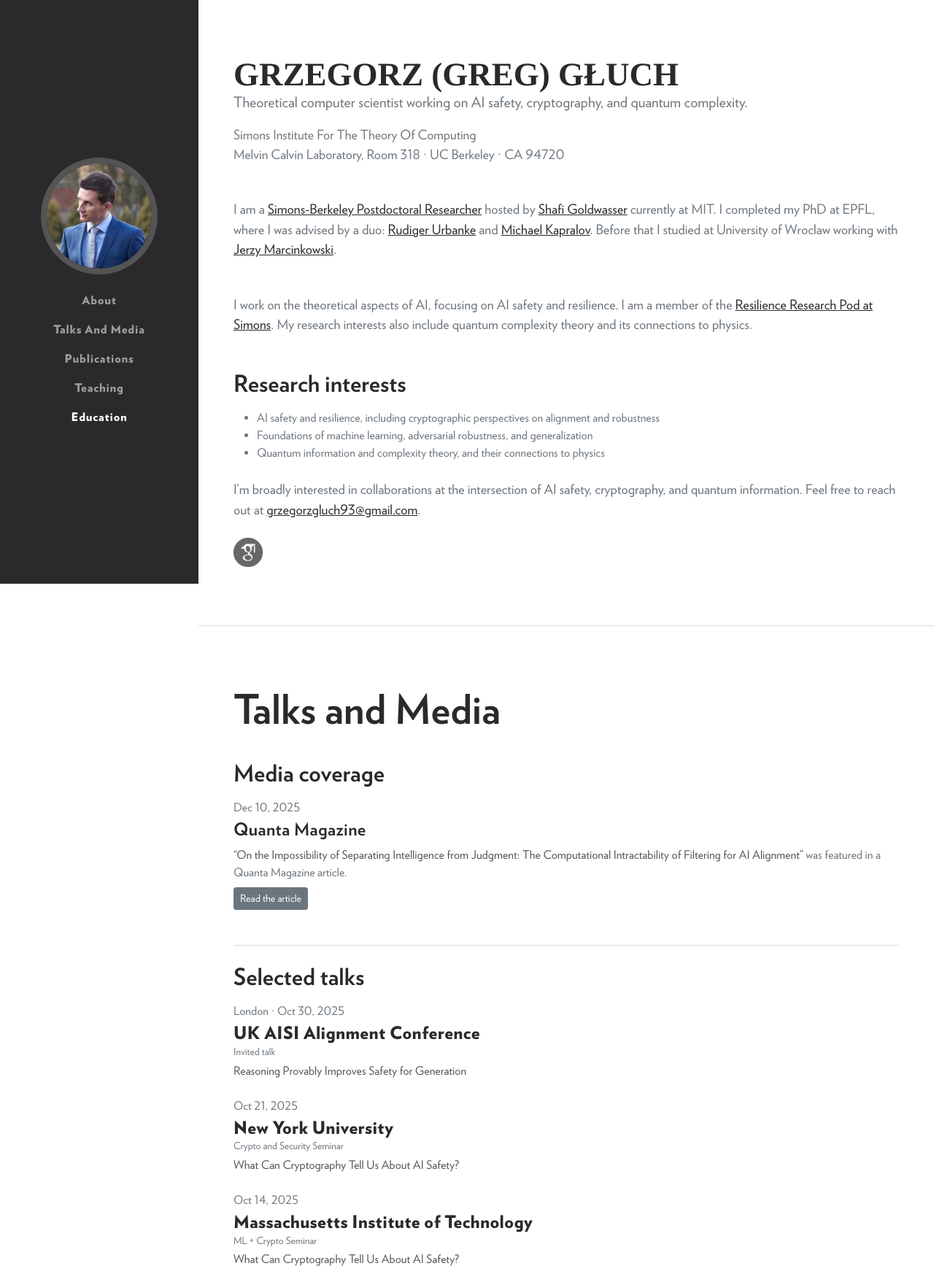
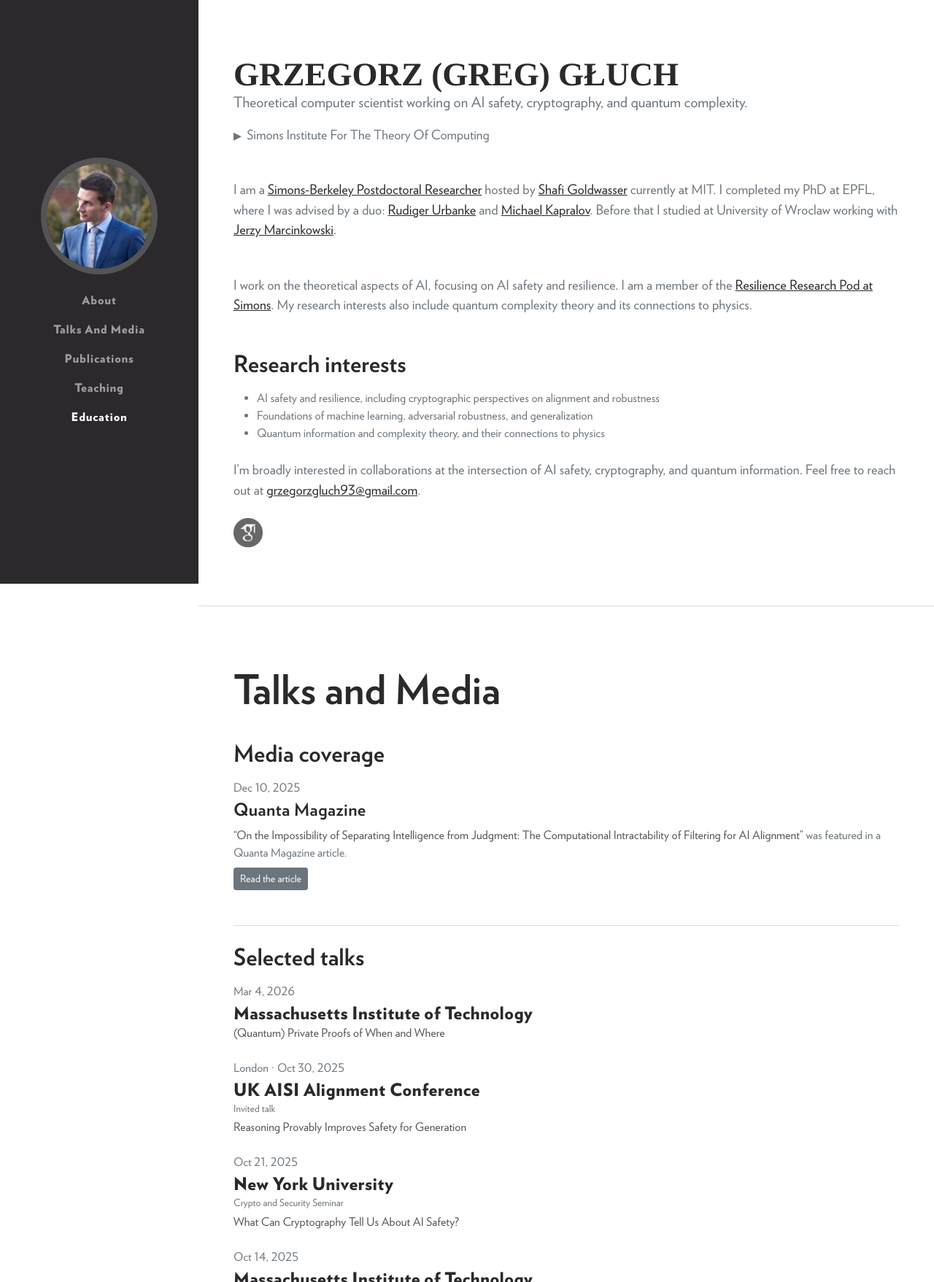
Before and after one commit to grzegorzgluch/grzegorzgluch.github.io, a website: page index.html in a window 1280 px wide. Shown: the top 1757 px of the page at 73% size. Drawn offline with nearby package versions, Linux system fonts and the light colour scheme; a web font is replaced by a local one.

Commit message:
Added MIT talk

```diff
--- a/index.html
+++ b/index.html
@@ -179,10 +179,13 @@
           <p class="lead mb-3" style="font-size: 20px;">
             Theoretical computer scientist working on AI safety, cryptography, and quantum complexity.
           </p>
-          <div class="subheading mb-5" style="font-size: 18px;">
-            Simons Institute for the Theory of Computing<br />
-            Melvin Calvin Laboratory, Room 318 · UC Berkeley · CA 94720
-          </div>
+          <details class="subheading mb-5" style="font-size: 18px;">
+            <summary style="cursor: pointer;">Simons Institute for the Theory of Computing</summary>
+            <p class="mb-0 mt-1" style="font-size: 18px;">
+              Melvin Calvin Laboratory, Room 318<br />
+              UC Berkeley · CA 94720
+            </p>
+          </details>
 
           <p class="lead mb-5">
             I am a <a href="https://simons.berkeley.edu/people/postdoctoral-researchers" target="_blank">Simons-Berkeley Postdoctoral Researcher</a>
@@ -246,6 +249,12 @@
 
           <!-- Talks -->
           <h3 class="mb-3">Selected talks</h3>
+          <div class="talk-item mb-4">
+            <div class="text-muted mb-1">Mar 4, 2026</div>
+            <h4 class="mb-0"><strong>Massachusetts Institute of Technology</strong></h4>
+            <p class="mb-0"><em>(Quantum) Private Proofs of When and Where</em></p>
+          </div>
+
           <div class="talk-item mb-4">
             <div class="text-muted mb-1">London · Oct 30, 2025</div>
             <h4 class="mb-0"><strong>UK AISI Alignment Conference</strong></h4>
```
